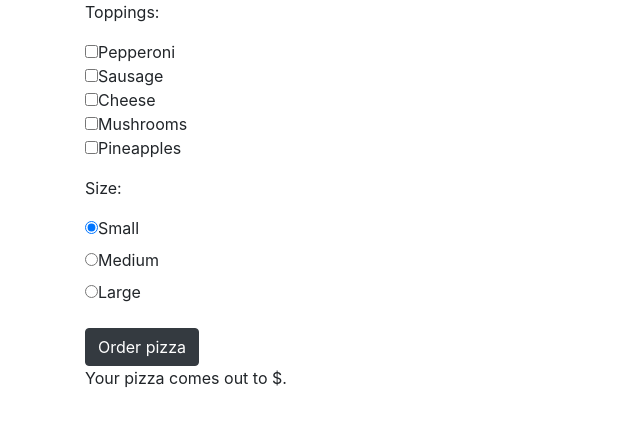
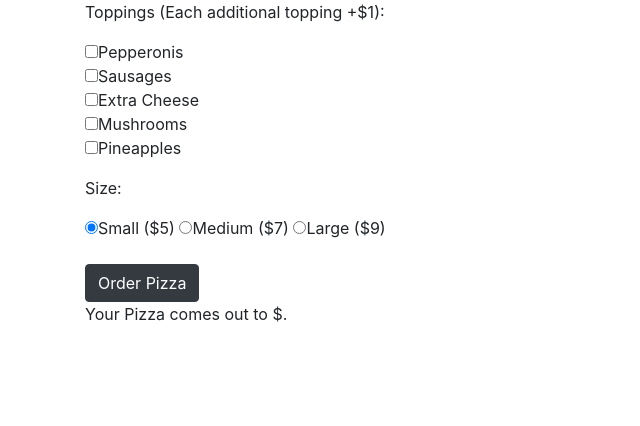
Before and after one commit to 300hHZ/pizza-parlor, a plain HTML site: page index.html in a window 1280 px wide. Shown: the whole page, without its empty margins (0-640 px from the left). Drawn offline with nearby package versions, Linux system fonts and the light colour scheme.

Commit message:
add pizza type to output (on submission)

```diff
--- a/index.html
+++ b/index.html
@@ -14,35 +14,31 @@
   <div class="container">
     <form>
       <div class="form-group" id="toppings">
-        <p>Toppings:</p>
-        <input type="checkbox" name="toppings" value="pepperoni">Pepperoni<br>
-        <input type="checkbox" name="toppings" value="sausage">Sausage<br>
-        <input type="checkbox" name="toppings" value="cheese">Cheese<br>
-        <input type="checkbox" name="toppings" value="mushroom">Mushrooms<br>
-        <input type="checkbox" name="toppings" value="pineapple">Pineapples<br>
+        <p>Toppings (Each additional topping +$1):</p>
+        <input type="checkbox" name="toppings" value="Pepperoni">Pepperonis<br>
+        <input type="checkbox" name="toppings" value="Sausage">Sausages<br>
+        <input type="checkbox" name="toppings" value="Cheese">Extra Cheese<br>
+        <input type="checkbox" name="toppings" value="Mushroom">Mushrooms<br>
+        <input type="checkbox" name="toppings" value="Pineapple">Pineapples<br>
       </div>
       <div class="form-group" id="size">
         <p>Size:</p>
         <div class="radio">
           <label>
-            <input type="radio" name="size" value="S" checked>Small
+            <input type="radio" name="size" value="S" checked>Small ($5)
           </label>
-        </div>
-        <div class="radio">
           <label>
-            <input type="radio" name="size" value="Med">Medium
+            <input type="radio" name="size" value="Med">Medium ($7)
           </label>
-        </div>
-        <div class="radio">
           <label>
-            <input type="radio" name="size" value="Large">Large
+            <input type="radio" name="size" value="Large">Large ($9)
           </label>
         </div>
       </div>
-      <button type="submit" class="btn btn-dark">Order pizza</button>
+      <button type="submit" class="btn btn-dark">Order Pizza</button>
     </form>
     <div id="output">
-      <p>Your pizza comes out to $<span id="cost"></span>.</p>
+      <p>Your <span id="pizzaType"></span> Pizza comes out to $<span id="cost"></span>.</p>
     </div>
   </div>
 </body>
--- a/js/scripts.js
+++ b/js/scripts.js
@@ -28,7 +28,7 @@ Pizza.prototype.getSize = function(){
 Pizza.prototype.price = function(toppings, size){
   let toppingPrice = toppings.length; // each additional topping is an extra dollar
   let sizePrice = size.length; // "S" for small = +$1, "Med" for medium = +$3, "Large" for large = +$5
-  return 5 + toppingPrice + sizePrice;
+  return 4 + toppingPrice + sizePrice;
 }
 
 // ------------User Interface Logic------------
@@ -58,7 +58,17 @@ $(document).ready(function(){
   $("form").submit(function(event)
   {
     event.preventDefault();
-    $("#cost").text(pizza.price(pizza.getToppings(),pizza.getSize()));
+      let pizzaType = pizza.getToppings()[0];
+      for(let i = 1; i < pizza.getToppings().length; i++)
+      {
+        if(i < pizza.getToppings().length-1)
+          pizzaType += ", " + pizza.getToppings()[i];
+        else
+          pizzaType += " & " + pizza.getToppings()[i];
+      }
+      $("#pizzaType").text(pizzaType);
+      $("#cost").text(pizza.price(pizza.getToppings(),pizza.getSize()));
+
   })
 });
 
```
